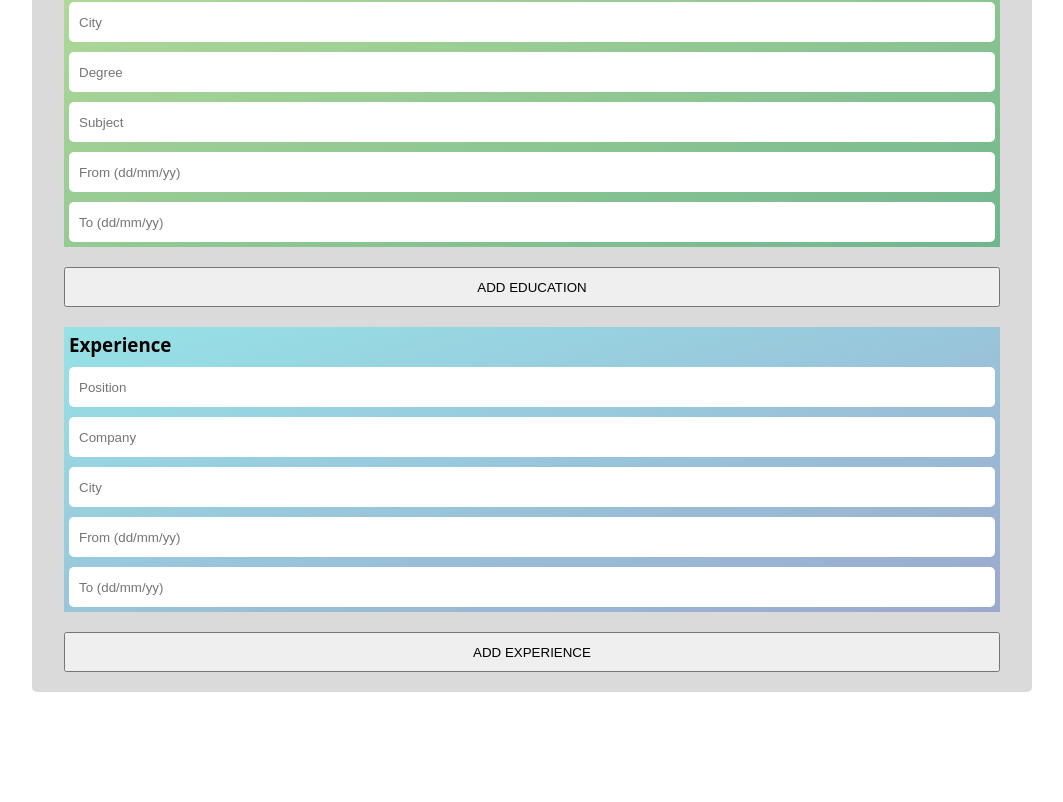
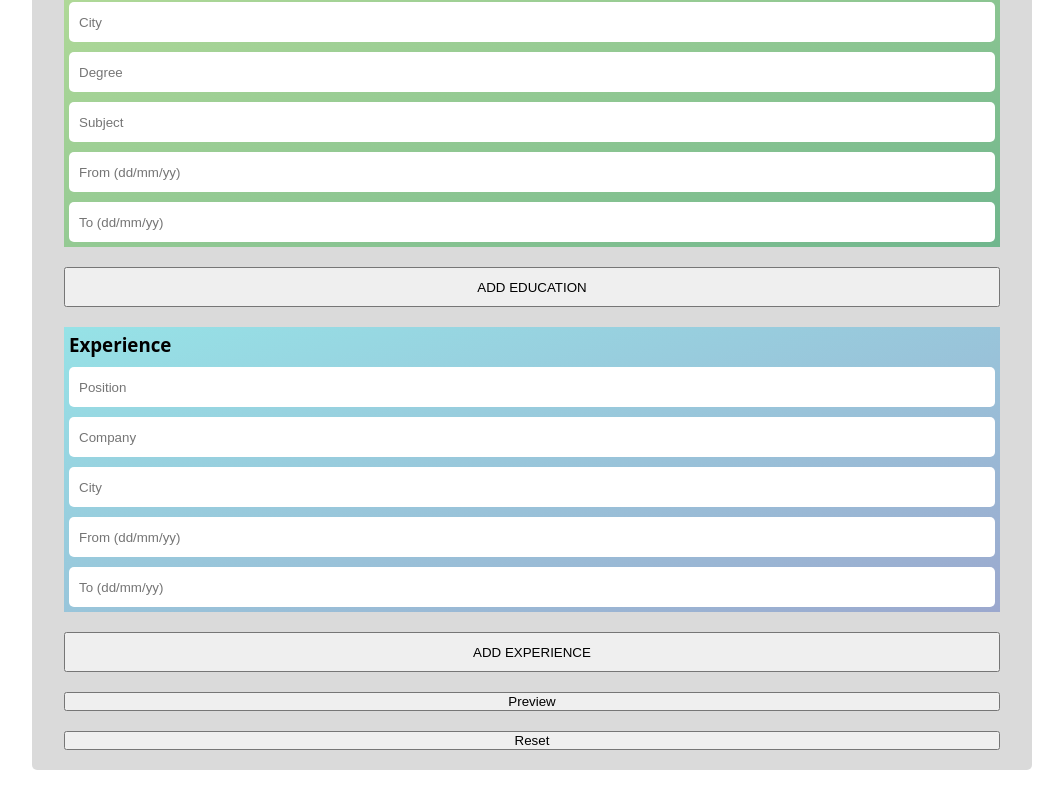
Before and after one commit to ilicc-sara/CV-Creator, a React (Vite) app: page / in a window 1280 px wide. Shown: the part 545-1347 px from the top of the page, without its empty margins (108-1171 px from the left). Before the commit the page ends 1269 px from the top, so only its background shows below. Built offline with nearby package versions, Linux system fonts and the light colour scheme.

Commit message:
preview and reset

```diff
--- a/src/App.jsx
+++ b/src/App.jsx
@@ -39,14 +39,48 @@ function App() {
     },
   ]);
 
-  // function handleSubmit(e) {
-  //   e.preventDefault();
+  function handleSubmit(e) {
+    e.preventDefault();
 
-  //   console.log(experienceInfo);
-  // }
+    console.log(personalInfo, educationInfo, experienceInfo);
+  }
+
+  function reset() {
+    setPersonalInfo({
+      firstName: "",
+      lastName: "",
+      title: "",
+      address: "",
+      phoneNumber: "",
+      email: "",
+      description: "",
+      id: crypto.randomUUID(),
+    });
+    setEducationInfo([
+      {
+        uniName: "",
+        city: "",
+        degree: "",
+        subject: "",
+        startDate: "",
+        endDate: "",
+        id: crypto.randomUUID(),
+      },
+    ]);
+    setExperienceInfo([
+      {
+        position: "",
+        company: "",
+        city: "",
+        startDate: "",
+        endDate: "",
+        id: crypto.randomUUID(),
+      },
+    ]);
+  }
   return (
     <>
-      <div className="inputs-container">
+      <form onSubmit={handleSubmit} className="inputs-container">
         <PersonalInfo
           key={1}
           setPersonalInfo={setPersonalInfo}
@@ -61,6 +95,7 @@ function App() {
           />
         ))}
         <button
+          type="button"
           className="add-education"
           onClick={() =>
             setEducationInfo((prev) => [
@@ -89,6 +124,7 @@ function App() {
         ))}
 
         <button
+          type="button"
           className="add-education"
           onClick={() =>
             setExperienceInfo((prev) => [
@@ -106,7 +142,12 @@ function App() {
         >
           ADD EXPERIENCE
         </button>
-      </div>
+
+        <button type="submit">Preview</button>
+        <button type="button" onClick={() => reset()}>
+          Reset
+        </button>
+      </form>
     </>
   );
 }
--- a/src/EducationInfo.jsx
+++ b/src/EducationInfo.jsx
@@ -18,7 +18,7 @@ function EducationInfo(props) {
   }
 
   return (
-    <form
+    <div
       data-id={id}
       className="education-info-cont"
       onClick={(e) => {
@@ -63,7 +63,7 @@ function EducationInfo(props) {
         onChange={handleEducationInfoChange}
       />
       <button className="hidden"></button>
-    </form>
+    </div>
   );
 }
 
--- a/src/ExperienceInfo.jsx
+++ b/src/ExperienceInfo.jsx
@@ -18,7 +18,7 @@ function ExperienceInfo(props) {
   }
 
   return (
-    <form data-id={id} className="experience-info-cont">
+    <div data-id={id} className="experience-info-cont">
       <h3>Experience</h3>
       <input
         type="text"
@@ -52,7 +52,7 @@ function ExperienceInfo(props) {
         onChange={handleExperienceInfoChange}
       />
       <button className="hidden"></button>
-    </form>
+    </div>
   );
 }
 
```
